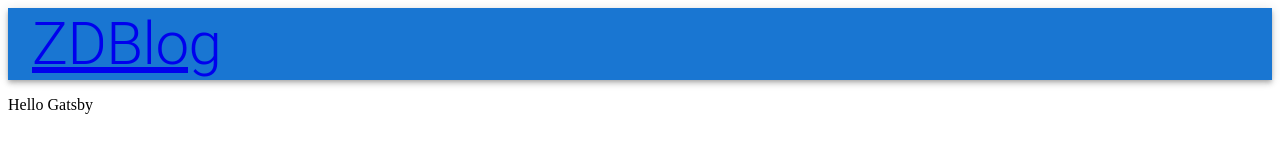
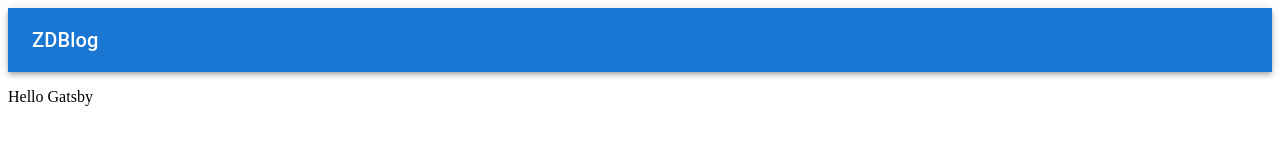
Before and after one commit to validity-check/zdblog, a Gatsby site in the folder zdblog-web/: page / in a window 1280 px wide. Built offline with nearby package versions, Linux system fonts and the light colour scheme; Gatsby itself is replaced by a stand-in of ours.

Commit message:
Edit typography to look better

```diff
--- a/zdblog-web/src/components/navbar.tsx
+++ b/zdblog-web/src/components/navbar.tsx
@@ -9,8 +9,8 @@ export const NavBar = () => {
   return (
     <AppBar position="static">
       <Toolbar>
-        <Typography variant="h2">
-          <Link to="/">ZDBlog</Link>
+        <Typography variant="h6" noWrap>
+          ZDBlog
         </Typography>
       </Toolbar>
     </AppBar>
```
